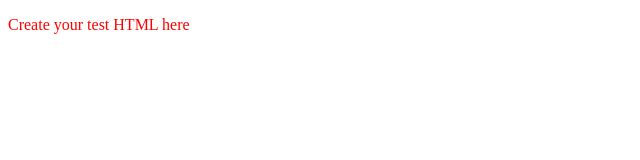
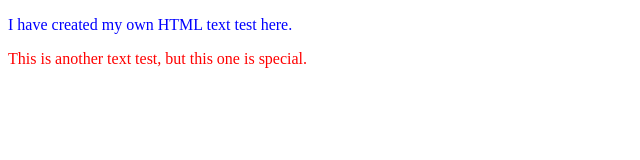
Before and after one commit to kmucher/3120-HTML-Tutorial, a plain HTML site: page CSS-structure/index.html in a window 1280 px wide. Shown: the whole page, without its empty margins (0-640 px from the left). Drawn offline with Linux system fonts and the light colour scheme.

Commit message:
-exercise selectors

```diff
--- a/CSS-structure/index.html
+++ b/CSS-structure/index.html
@@ -7,7 +7,8 @@
   </head>
   <body>
 
-    <p>Create your test HTML here</p>
+    <p>I have created my own HTML text test here.</p>
+    <p class="special">This is another text test, but this one is special.</p>
 
   </body>
 </html>
--- a/CSS-structure/styles.css
+++ b/CSS-structure/styles.css
@@ -1,5 +1,9 @@
 /* Create your test CSS here */
 
-p {
+p.special {
   color: red;
 }
+
+p {
+  color: blue;
+}
```
